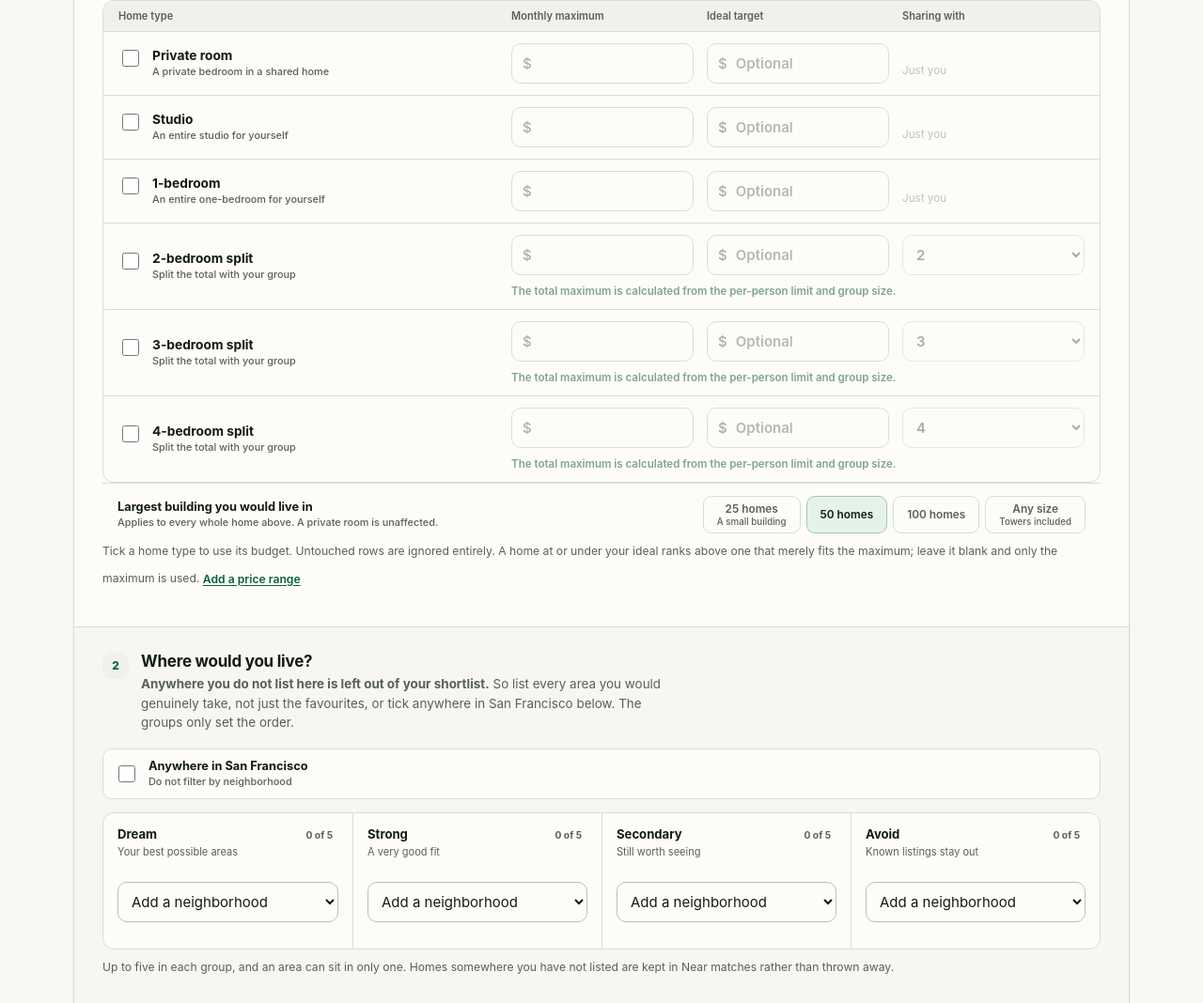
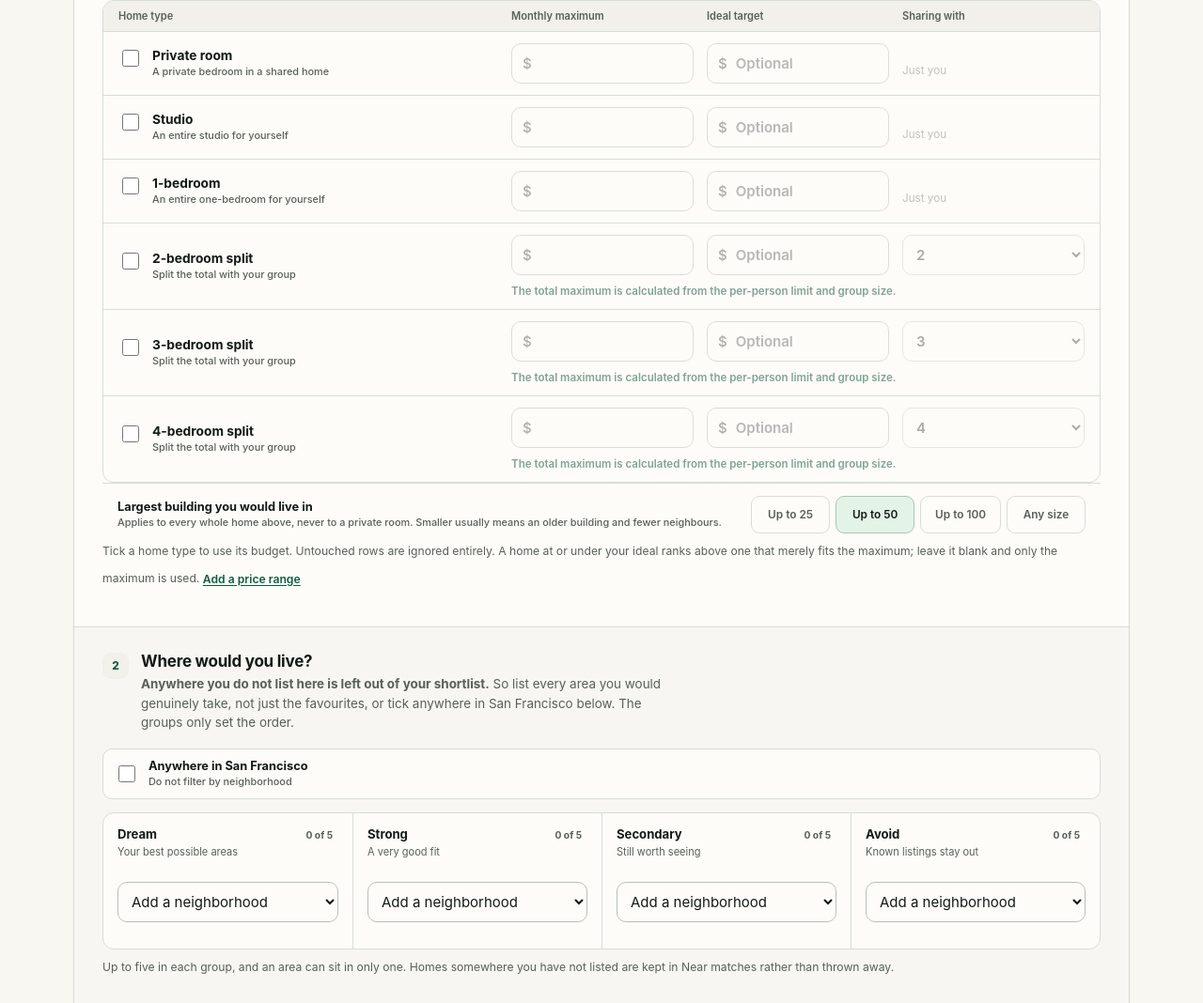
Before and after one commit to 2millerhenry/sf-housing-monitor, a FastAPI app: a page that uses sf_housing/templates/preferences.html in a window 1280 px wide. Shown: the part 437-1505 px from the top of the page at 94% size. Run offline with FastAPI, Linux system fonts and the light colour scheme; data that the repository does not hold is empty; some libraries are stand-ins or nearby versions.

Commit message:
style(deal): four building-size pills of one shape
A hint under two of the four made them different heights and read as an
accident rather than a choice. The explanation belongs once, beside the
question, where it can say what the answer means: a smaller building usually
means an older one with fewer neighbours.

Co-Authored-By: Claude Opus 5 <noreply@anthropic.com>

```diff
--- a/sf_housing/static/style.css
+++ b/sf_housing/static/style.css
@@ -1430,11 +1430,10 @@ details[open] > summary .disclosure-action::after { content: "Hide details"; fon
 .size-options { display: flex; flex-wrap: wrap; gap: 6px; }
 .size-option { position: relative; display: block; }
 .size-option input { position: absolute; inset: 0; width: 100%; height: 100%; margin: 0; opacity: 0; cursor: pointer; }
-.size-option > span { display: grid; gap: 1px; justify-items: center; min-height: 40px; padding: 6px 14px; align-content: center;
+.size-option > span { display: grid; place-items: center; min-height: 40px; min-width: 84px; padding: 6px 15px;
   border: 1px solid var(--line); border-radius: 9px; background: var(--surface);
   color: var(--muted); font-size: 0.74rem; font-weight: 560; text-align: center; white-space: nowrap;
   transition: border-color 160ms var(--ease-state), background-color 160ms var(--ease-state), color 160ms var(--ease-state); }
-.size-option > span small { color: var(--muted); font-size: 0.61rem; font-weight: 450; }
 .size-option:hover > span { border-color: var(--line-strong); background: var(--surface-muted); }
 .size-option input:checked + span { border-color: var(--accent-line); background: var(--accent-soft); color: var(--ink); font-weight: 640; }
 .size-option input:focus-visible + span { outline: 2px solid var(--accent); outline-offset: 2px; }
--- a/sf_housing/templates/preferences.html
+++ b/sf_housing/templates/preferences.html
@@ -108,13 +108,15 @@
       <div class="size-choice">
         <div class="size-choice-ask">
           <strong>Largest building you would live in</strong>
-          <small>Applies to every whole home above. A private room is unaffected.</small>
+          <small>Applies to every whole home above, never to a private room. Smaller usually means an older building and fewer neighbours.</small>
         </div>
         <div class="size-options" role="radiogroup" aria-label="Largest building you would live in">
-          {% for units, label, note in [('25', '25 homes', 'A small building'), ('50', '50 homes', ''), ('100', '100 homes', ''), ('', 'Any size', 'Towers included')] %}
+          {# Four identical pills. A hint under two of them and not the others
+             made them different heights and read as an accident. #}
+          {% for units, label in [('25', 'Up to 25'), ('50', 'Up to 50'), ('100', 'Up to 100'), ('', 'Any size')] %}
           <label class="size-option">
             <input type="radio" name="building_units" value="{{ units }}" {% if chosen_units == units %}checked{% endif %}>
-            <span>{{ label }}{% if note %}<small>{{ note }}</small>{% endif %}</span>
+            <span>{{ label }}</span>
           </label>
           {% endfor %}
         </div>
```
